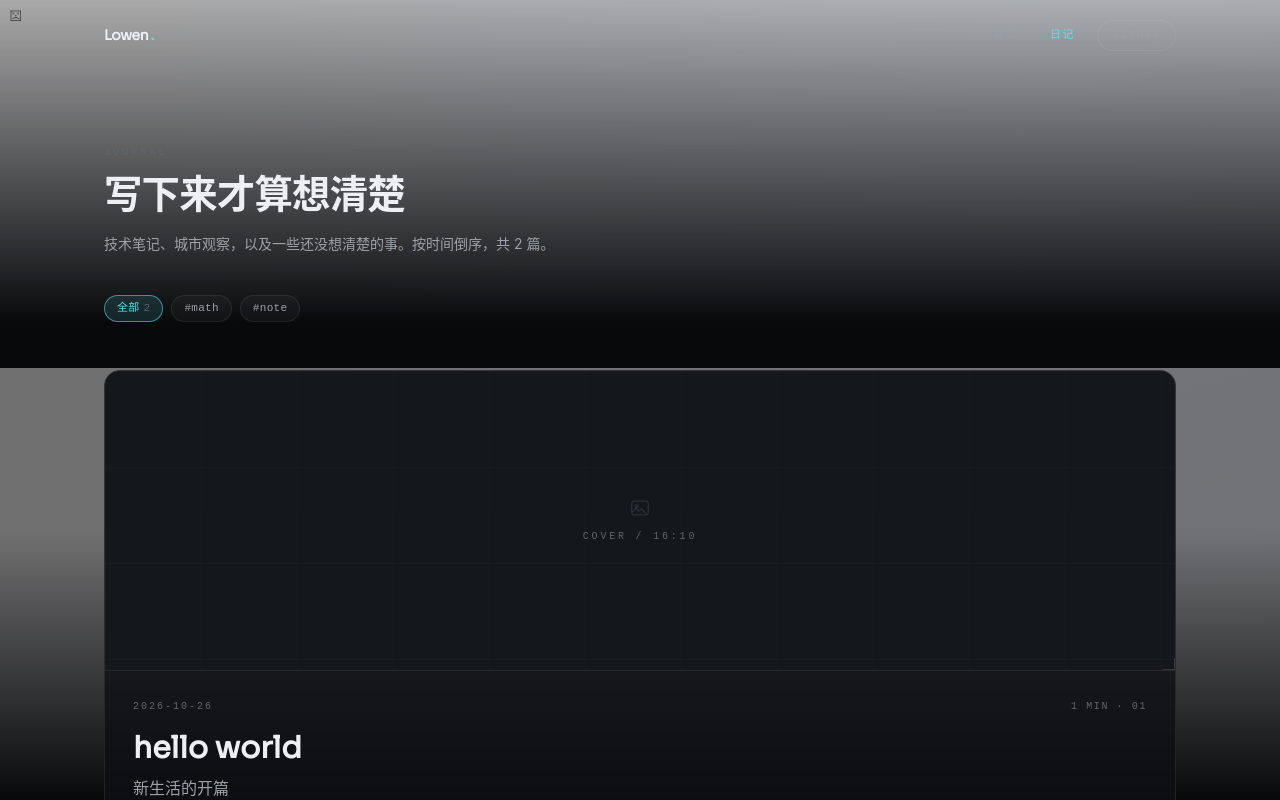
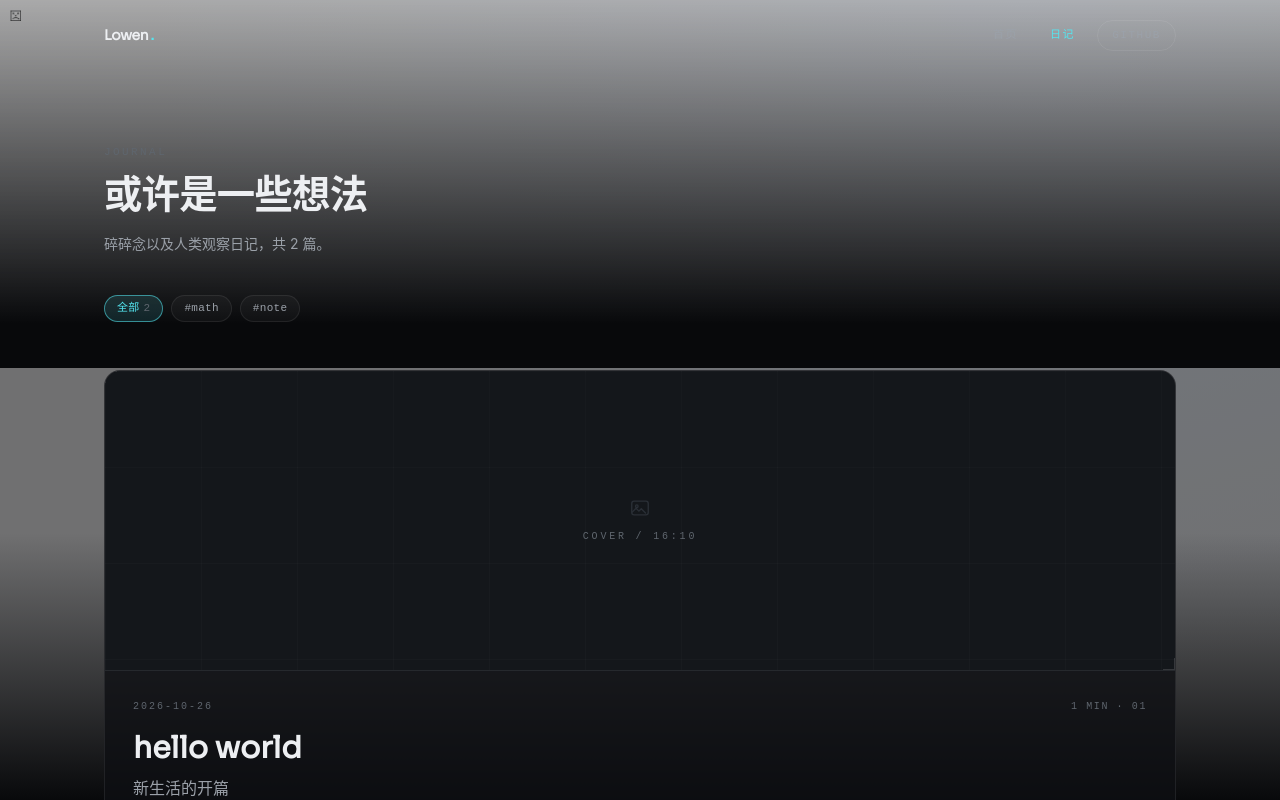
Before and after one commit to L01nki1/L01nki1.github.io, a React (Vite) app: page /journal in a window 1280 px wide. Shown: the top 800 px of the page. Built offline with nearby package versions, Linux system fonts and the light colour scheme; a web font is replaced by a local one.

Commit message:
修改了首页信息

```diff
--- a/src/pages/Journal.tsx
+++ b/src/pages/Journal.tsx
@@ -183,10 +183,10 @@ export function Journal() {
         <header className="max-w-2xl">
           <p className="hp-eyebrow">Journal</p>
           <h1 className="mt-3 font-display text-h2 font-semibold text-text">
-            写下来才算想清楚
+            或许是一些想法
           </h1>
           <p className="mt-4 text-sm leading-relaxed text-muted">
-            技术笔记、城市观察，以及一些还没想清楚的事。按时间倒序，共 {posts.length} 篇。
+            碎碎念以及人类观察日记，共 {posts.length} 篇。
           </p>
         </header>
 
```
